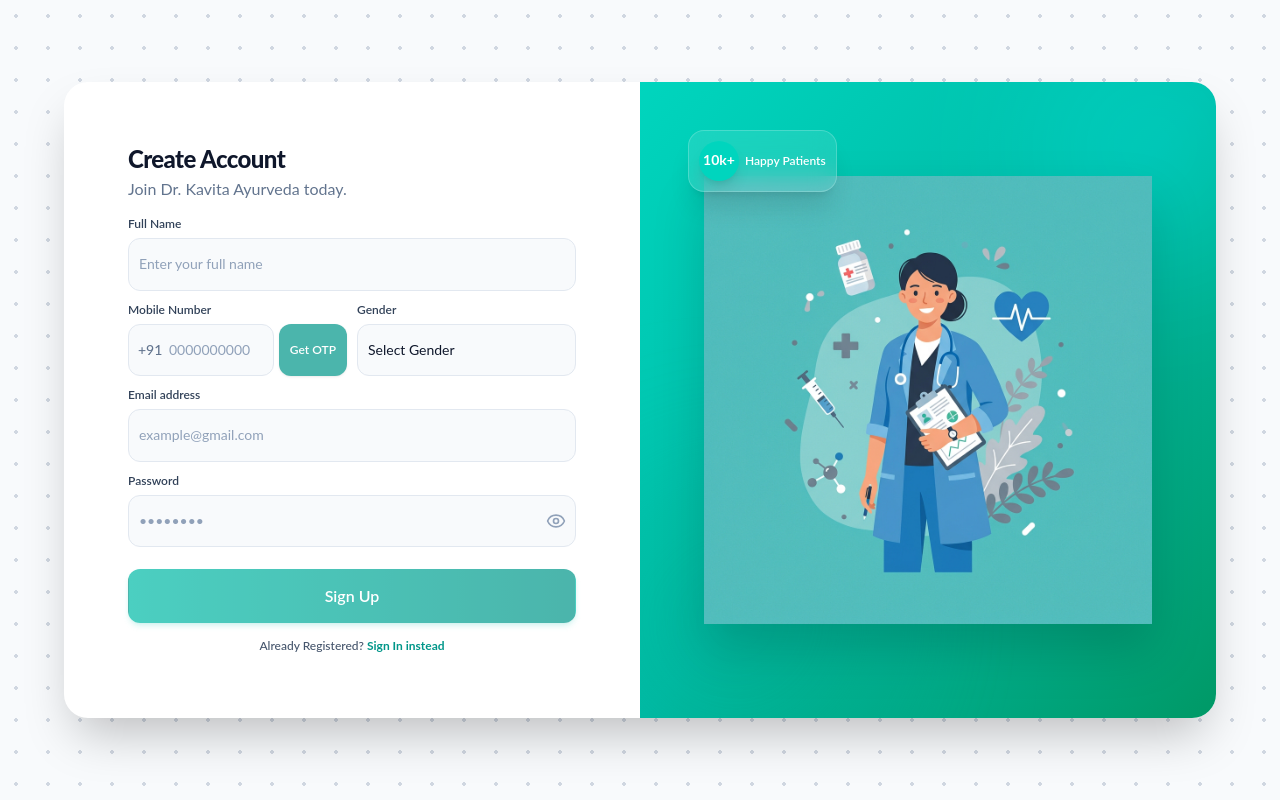
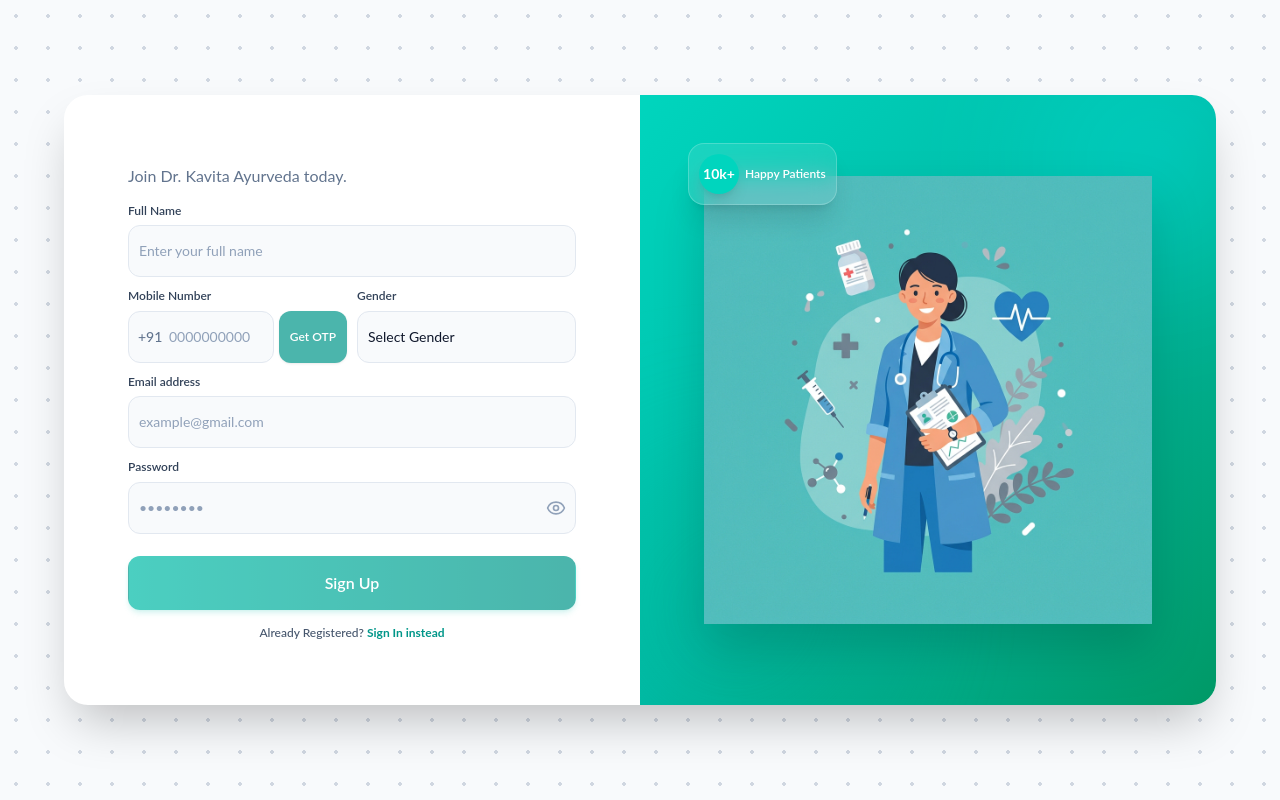
Before and after one commit to dev-sahil-bharti/dr-kavita-ayurveda, a React (Vite) app in the folder client/: page /patient/register in a window 1280 px wide. Built offline with nearby package versions, Linux system fonts and the light colour scheme; no server answers.

Commit message:
patient register create account heading remove

```diff
--- a/client/src/features/auth/pages/PatientRegister.jsx
+++ b/client/src/features/auth/pages/PatientRegister.jsx
@@ -94,7 +94,7 @@
         <div className="w-full lg:w-1/2 p-8 sm:p-12 xl:p-16 flex flex-col justify-center order-2 lg:order-1">
           <div className="w-full max-w-md mx-auto space-y-6">
             <div>
-              <h2 className="text-3xl sm:text-4xl font-extrabold text-slate-900 tracking-tight">Create Account</h2>
+              {/* <h2 className="text-3xl sm:text-4xl font-extrabold text-slate-900 tracking-tight">Create Account</h2> */}
               <p className="mt-2 text-sm sm:text-base text-slate-500">Join Dr. Kavita Ayurveda today.</p>
             </div>
 
```
